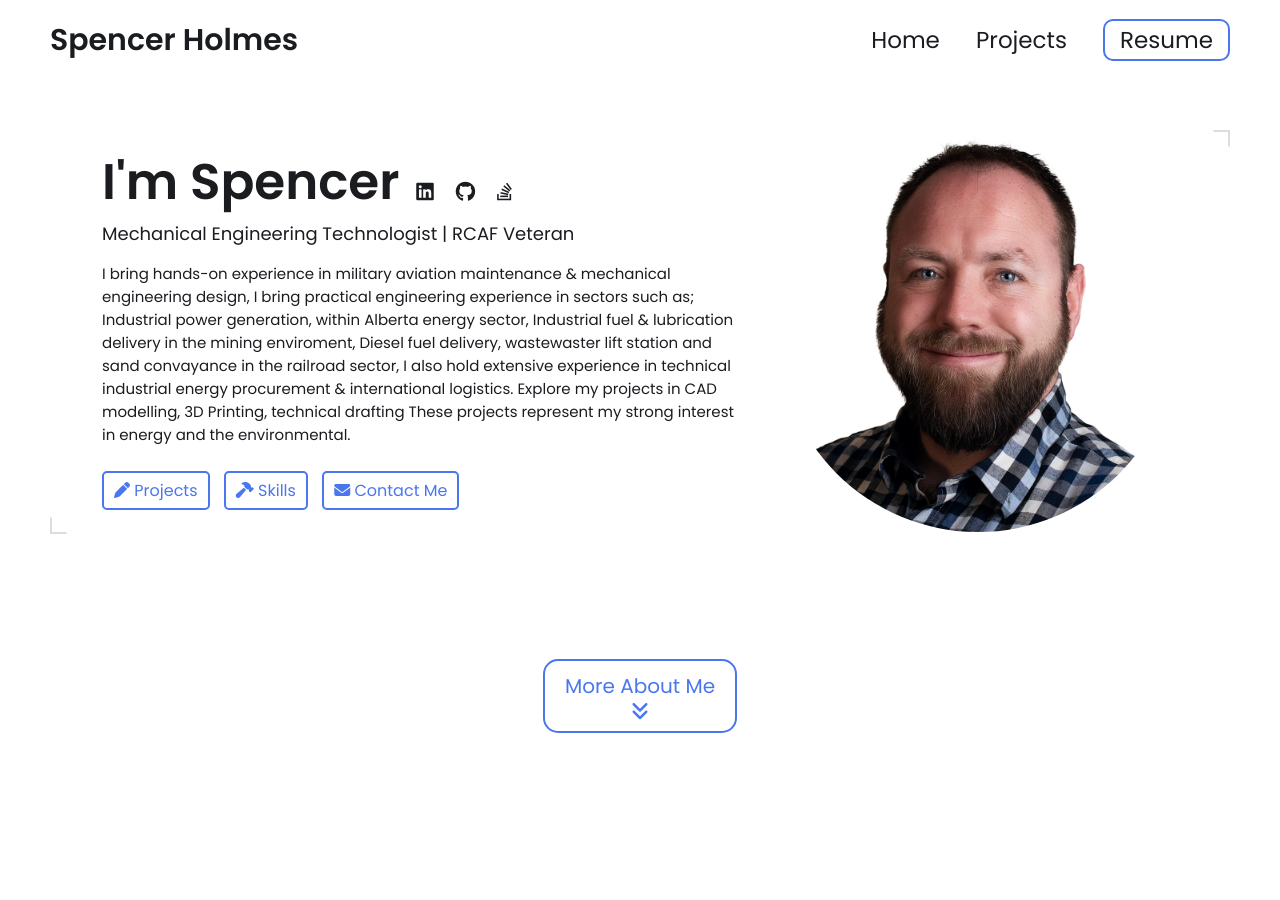
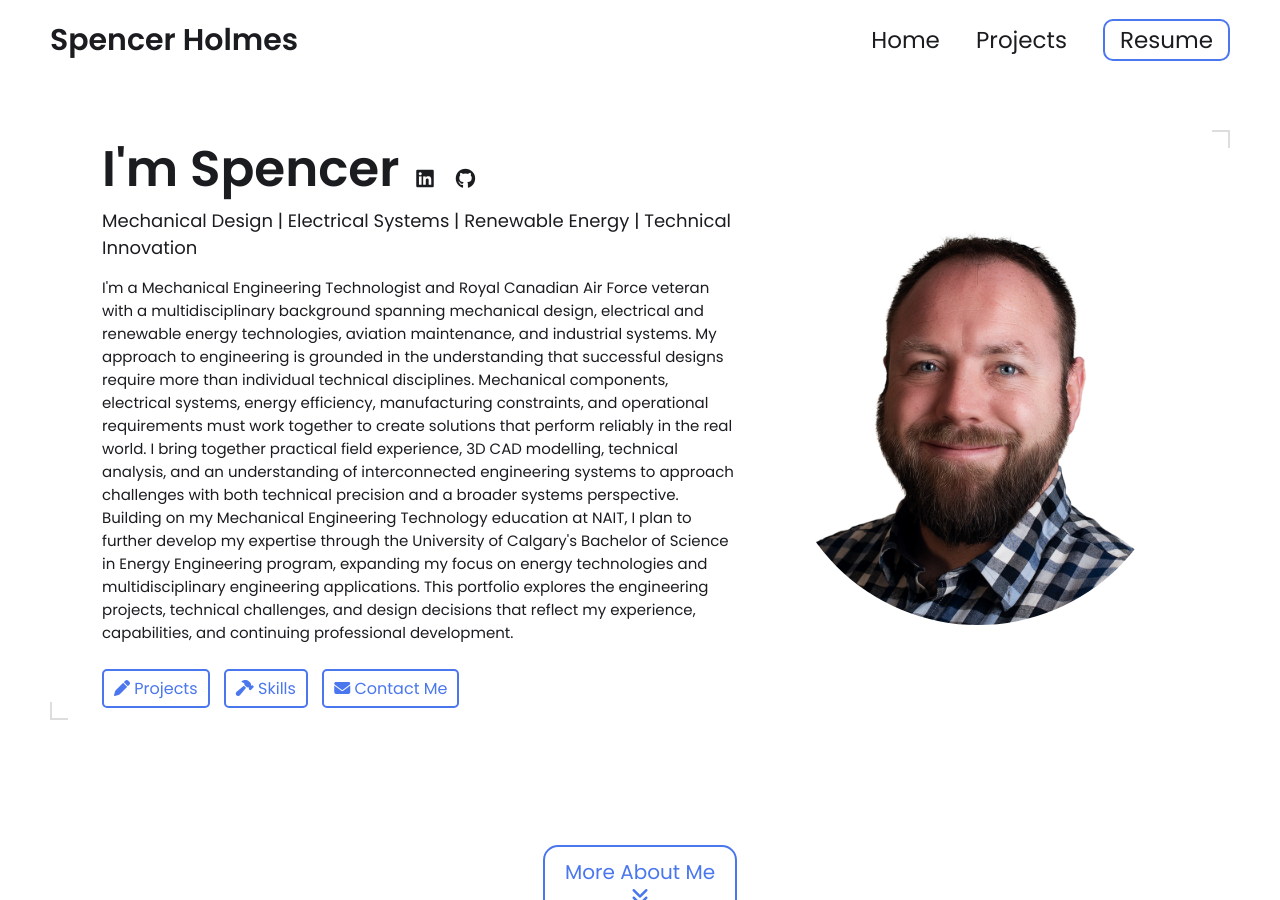
Before and after one commit to SuSpence-89/Eng-portfolio, a Jekyll site: the page built from index.html, in a window 1280 px wide and 900 px high. Built offline with Jekyll 4.4.1, drawn with Linux system fonts in a browser that asks for light colours.

Commit message:
Update _config.yml

```diff
--- a/_config.yml
+++ b/_config.yml
@@ -8,17 +8,17 @@ baseurl: "/Eng-portfolio"
 
 # Hero Section
 name: Spencer Holmes
-headline: Mechanical Engineering Technologist | RCAF Veteran
+headline: Mechanical Design | Electrical Systems | Renewable Energy | Technical Innovation
 description: >- # dont remove this line. this will ignore all new lines until the next section
-  I bring hands-on experience in military aviation maintenance & mechanical engineering design,
-  I bring practical engineering experience in sectors such as;
-  Industrial power generation, within Alberta energy sector,
-  Industrial fuel & lubrication delivery in the mining enviroment,
-  Diesel fuel delivery, wastewaster lift station and sand convayance in the railroad sector,
-  I also hold extensive experience in technical industrial energy procurement & international logistics.
+    I'm a Mechanical Engineering Technologist and Royal Canadian Air Force veteran with a multidisciplinary background spanning mechanical design, electrical and renewable energy technologies, aviation maintenance, and industrial systems.
 
-  Explore my projects in CAD modelling, 3D Printing, technical drafting
-  These projects represent my strong interest in energy and the environmental.
+    My approach to engineering is grounded in the understanding that successful designs require more than individual technical disciplines. Mechanical components, electrical systems, energy efficiency, manufacturing constraints, and operational requirements must work together to create solutions that perform reliably in the real world.
+
+    I bring together practical field experience, 3D CAD modelling, technical analysis, and an understanding of interconnected engineering systems to approach challenges with both technical precision and a broader systems perspective.
+
+    Building on my Mechanical Engineering Technology education at NAIT, I plan to further develop my expertise through the University of Calgary's Bachelor of Science in Energy Engineering program, expanding my focus on energy technologies and multidisciplinary engineering applications.
+
+    This portfolio explores the engineering projects, technical challenges, and design decisions that reflect my experience, capabilities, and continuing professional development.
 
 # Place your profile image in /assets/images/profile-image/folder and edit the file name
 profile_image: assets/images/SpencerHolmes_Square.jpg
@@ -33,8 +33,8 @@ resume-url: https://drive.google.com/file/d/1hbcDYHCYQG0sllKOnOWKIhD_9in4wbIs/vi
 
 external-links:    # input only your own url slug. The icons with missing entries will not appear.
   linkedin: spencer-holmes-veteran-x    # https://www.linkedin.com/in/{your url slug}
-  github: leea12    # https://github.com/{your url slug}
-  stackoverflow: test      # https://stackoverflow.com/users/{your url slug}
+  github: SuSpence-89    # https://github.com/{your url slug}
+  stackoverflow:       # https://stackoverflow.com/users/{your url slug}
   medium:            # https://medium.com/@{your url slug}
   x-twitter:   # https://x.com/{your url slug}
   threads:            # https://threads.net/@{your url slug}
```
